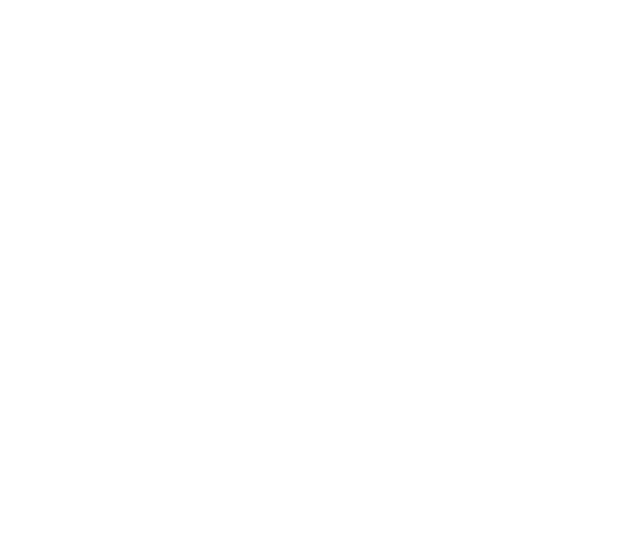
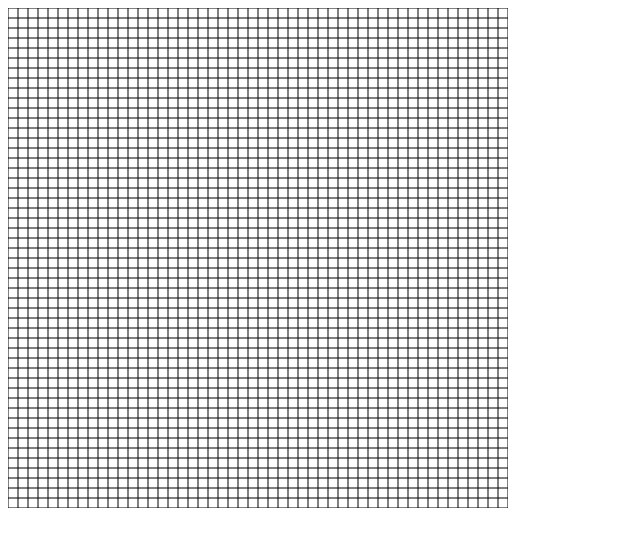
Before and after one commit to Kerizer/snake, a plain HTML site: page index.html in a window 1280 px wide. Shown: the whole page, without its empty margins (0-640 px from the left). Drawn offline with Linux system fonts and the light colour scheme.

Commit message:
svg matrix

```diff
--- a/index.html
+++ b/index.html
@@ -3,8 +3,18 @@
 <head>
     <meta charset="UTF-8">
     <title>Title</title>
+    <!--
+    We are including few js files cause using bundlers is deprecated
+    due to the Aleksandra Rubena`s mail from Thu, Jul 6, 2017 at 12:56 PM
+    -->
+    <script src="src/config.js" type="application/javascript"></script>
+    <script src="src/snake.js" type="application/javascript"></script>
+
 </head>
 <body>
-    <div id="root"></div>
+    <div id="root">
+
+    </div>
+    <script src="src/main.js" type="application/javascript"></script>
 </body>
 </html>
--- /dev/null
+++ b/src/config.js
@@ -0,0 +1,15 @@
+"use strict";
+/**
+ * Created by Pasha on 06-Jul-17.
+ */
+
+const ROWS = 50;
+const COLS = 50;
+const RECT_SIZE = 10;
+const SPEED = 1000; // miliseconds
+const INPUT_KEYS = {
+	LEFT: 65,
+	RIGHT: 68,
+	DOWN: 83,
+	UP: 87
+};
--- /dev/null
+++ b/src/main.js
@@ -0,0 +1,39 @@
+"use strict";
+/**
+ * Created by Pasha on 06-Jul-17.
+ */
+
+let root = document.querySelector('#root');
+
+let viewPort = document.createElementNS('http://www.w3.org/2000/svg','svg');
+viewPort.setAttribute('height', (COLS*RECT_SIZE).toString());
+viewPort.setAttribute('width', (ROWS*RECT_SIZE).toString());
+
+// let row = document.createElementNS('http://www.w3.org/2000/svg','g');
+// let coll = document.createElementNS('http://www.w3.org/2000/svg','g');
+
+let rect = document.createElementNS("http://www.w3.org/2000/svg", "rect");
+rect.setAttribute('width', RECT_SIZE);
+rect.setAttribute('height', RECT_SIZE);
+rect.setAttribute('style', "fill:rgb(255,255,255);stroke-width:1;stroke:rgb(0,0,0)");
+
+// We have a ROWS x COLS matrix filled by `rect` elements
+// let rectMatrix = new Array(COLS).fill(new Array(ROWS).fill(rect.cloneNode(false)));
+
+
+
+// console.log(rectMatrix);
+let i, j, row, col;
+for (i=0; i<ROWS; i++) {
+	row = document.createElementNS('http://www.w3.org/2000/svg','svg');
+	for (j=0; j<ROWS; j++) {
+		col = document.createElementNS('http://www.w3.org/2000/svg','svg');
+		col.setAttribute('x', (j*RECT_SIZE).toString());
+		col.setAttribute('y', (i*RECT_SIZE).toString());
+		col.appendChild(rect.cloneNode(false));
+		viewPort.appendChild(col);
+	}
+}
+
+
+root.appendChild(viewPort);
--- a/main.js
+++ b/src/snake.js
@@ -2,3 +2,9 @@
 /**
  * Created by Pasha on 06-Jul-17.
  */
+
+class Snake {
+	constructor(x, y) {
+
+	}
+}
```
